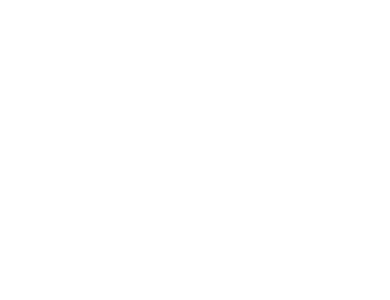
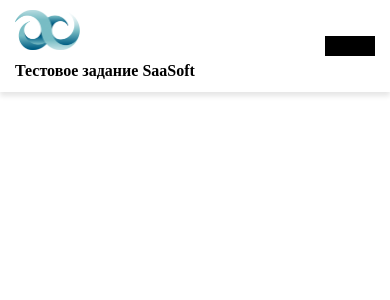
Before and after one commit to khusnutdinovilm/saasoft-test-task, a Vue app: page / in a window 390 px wide. Shown: the top 300 px of the page. Built offline with nearby package versions, Linux system fonts and the light colour scheme.

Commit message:
ADD: app-header
- написал миксины для адаптивной верстки
- сверстал шапку сайта

```diff
--- a/src/App.vue
+++ b/src/App.vue
@@ -1,5 +1,21 @@
 <template>
-  <main></main>
+  <app-header />
+
+  <main class="container"></main>
 </template>
 
-<script setup lang="ts"></script>
+<script setup lang="ts">
+import AppHeader from "common/app-header.vue";
+</script>
+
+<style lang="scss">
+#app {
+  display: flex;
+  flex-direction: column;
+  min-height: 100dvh;
+}
+
+main {
+  flex: 1;
+}
+</style>
--- /dev/null
+++ b/src/components/common/app-header.vue
@@ -0,0 +1,81 @@
+<template>
+  <header class="header">
+    <div class="container">
+      <div class="header__wrapper">
+        <div class="header__brand">
+          <img src="/assets/img/logo-main.png" alt="logo-main" class="header__brand-logo" />
+
+          <div class="header__brand-caption">Тестовое задание SaaSoft</div>
+        </div>
+
+        <div class="header__right">
+          <div class="header__temp-block"></div>
+        </div>
+      </div>
+    </div>
+  </header>
+</template>
+
+<script setup lang="ts">
+defineOptions({
+  name: "app-header",
+});
+</script>
+
+<style lang="scss">
+.header {
+  position: sticky;
+  top: 0;
+  box-shadow: 0px 4px 5px 0px #0000001a;
+
+  &__wrapper {
+    padding-top: 10px;
+    padding-bottom: 10px;
+
+    display: flex;
+    flex-flow: row nowrap;
+    justify-content: space-between;
+    align-items: center;
+  }
+
+  &__brand {
+    display: flex;
+    flex-direction: column;
+    gap: 10px;
+
+    @include start-at("md") {
+      flex-flow: row nowrap;
+      align-items: center;
+      gap: 16px;
+    }
+
+    &-logo {
+      display: block;
+      width: 65px;
+      height: 40px;
+
+      @include start-at("md") {
+        width: 94px;
+        height: 54px;
+      }
+    }
+
+    &-caption {
+      font-size: 16px;
+      font-weight: 600;
+      line-height: 22px;
+
+      @include start-at("md") {
+        font-size: 22px;
+        line-height: 28px;
+      }
+    }
+  }
+
+  &__temp-block {
+    width: 50px;
+    height: 20px;
+    background-color: black;
+  }
+}
+</style>
--- /dev/null
+++ b/src/styles/_functions.scss
@@ -0,0 +1,9 @@
+@function get-breakpoint-value($breakpoint-name) {
+  $breakpoint: map-get($breakpoints, $breakpoint-name);
+
+  @if $breakpoint {
+    @return $breakpoint;
+  } @else {
+    @error "Unknown breakpoint: #{$breakpoint-name}";
+  }
+}
--- a/src/styles/_mixins.scss
+++ b/src/styles/_mixins.scss
@@ -0,0 +1,13 @@
+// Генератор mobile-first медиа-запросов
+@mixin start-at($breakpoint-name) {
+  @media (min-width: get-breakpoint-value($breakpoint-name)) {
+    @content;
+  }
+}
+
+// Генератор desktop-first медиа-запросов
+@mixin active-by($breakpoint-name) {
+  @media (max-width: get-breakpoint-value($breakpoint-name)) {
+    @content;
+  }
+}
--- /dev/null
+++ b/src/styles/_reset.scss
@@ -0,0 +1,110 @@
+/* Reset and base styles  */
+* {
+  padding: 0px;
+  margin: 0px;
+  border: none;
+}
+
+*,
+*::before,
+*::after {
+  box-sizing: border-box;
+}
+
+/* Links */
+
+a,
+a:link,
+a:visited {
+  text-decoration: none;
+}
+
+a:hover {
+  text-decoration: none;
+}
+
+/* Common */
+
+aside,
+nav,
+footer,
+header,
+section,
+main {
+  display: block;
+}
+
+h1,
+h2,
+h3,
+h4,
+h5,
+h6,
+p {
+  font-size: inherit;
+  font-weight: inherit;
+}
+
+ul,
+ul li {
+  list-style: none;
+}
+
+img {
+  vertical-align: top;
+}
+
+img,
+svg {
+  max-width: 100%;
+  height: auto;
+}
+
+address {
+  font-style: normal;
+}
+
+/* Form */
+
+input,
+textarea,
+button,
+select {
+  font-family: inherit;
+  font-size: inherit;
+  color: inherit;
+  background-color: transparent;
+}
+
+input::-ms-clear {
+  display: none;
+}
+
+button,
+input[type="submit"] {
+  display: inline-block;
+  box-shadow: none;
+  background-color: transparent;
+  background: none;
+  cursor: pointer;
+}
+
+input:focus,
+input:active,
+button:focus,
+button:active {
+  outline: none;
+}
+
+button::-moz-focus-inner {
+  padding: 0;
+  border: 0;
+}
+
+label {
+  cursor: pointer;
+}
+
+legend {
+  display: block;
+}
--- a/src/styles/_variables.scss
+++ b/src/styles/_variables.scss
@@ -0,0 +1,16 @@
+$container-widths: (
+  sm: 540px,
+  md: 720px,
+  lg: 960px,
+  xl: 1140px,
+  xxl: 1320px,
+);
+
+$breakpoints: (
+  xs: 0px,
+  sm: 576px,
+  md: 768px,
+  lg: 992px,
+  xl: 1200px,
+  xxl: 1400px,
+);
--- a/src/styles/main.scss
+++ b/src/styles/main.scss
@@ -0,0 +1,14 @@
+@import "./reset";
+
+.container {
+  width: 100%;
+  margin: 0 auto;
+  padding-left: 15px;
+  padding-right: 15px;
+
+  @each $breakpoint, $width in $container-widths {
+    @include start-at($breakpoint) {
+      width: $width;
+    }
+  }
+}
--- a/vite.config.ts
+++ b/vite.config.ts
@@ -33,6 +33,7 @@
         api: "modern",
         additionalData: `
           @import "styles/variables";
+          @import "styles/functions";
           @import "styles/mixins";
         `,
       },
```
